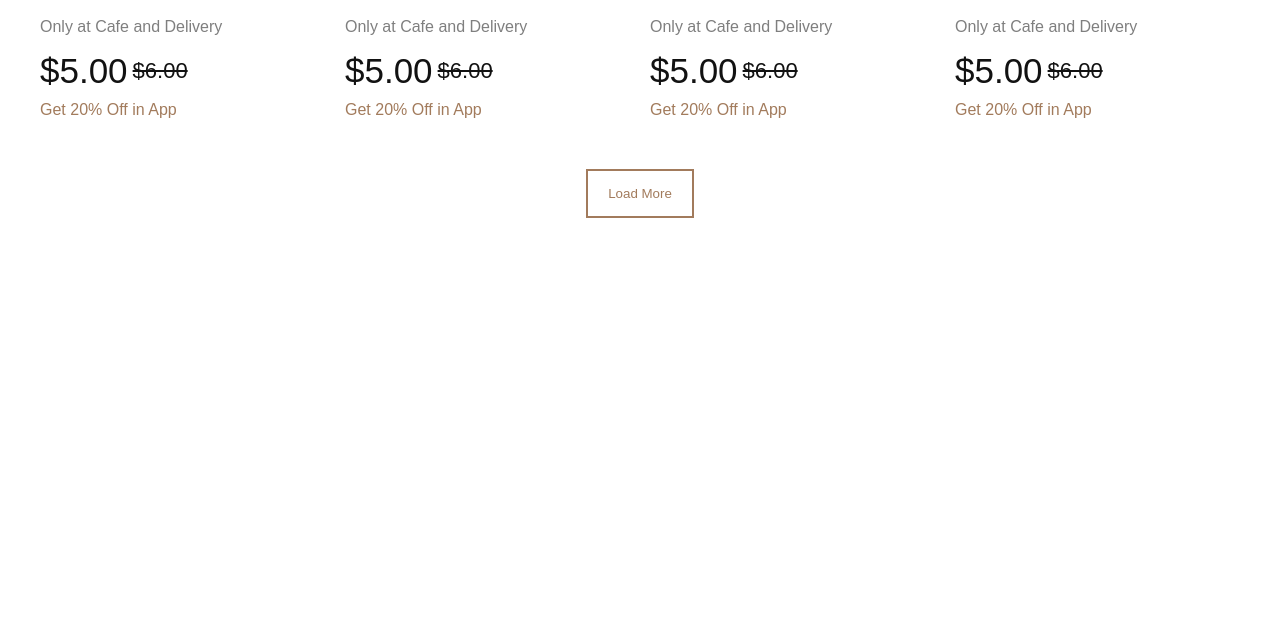
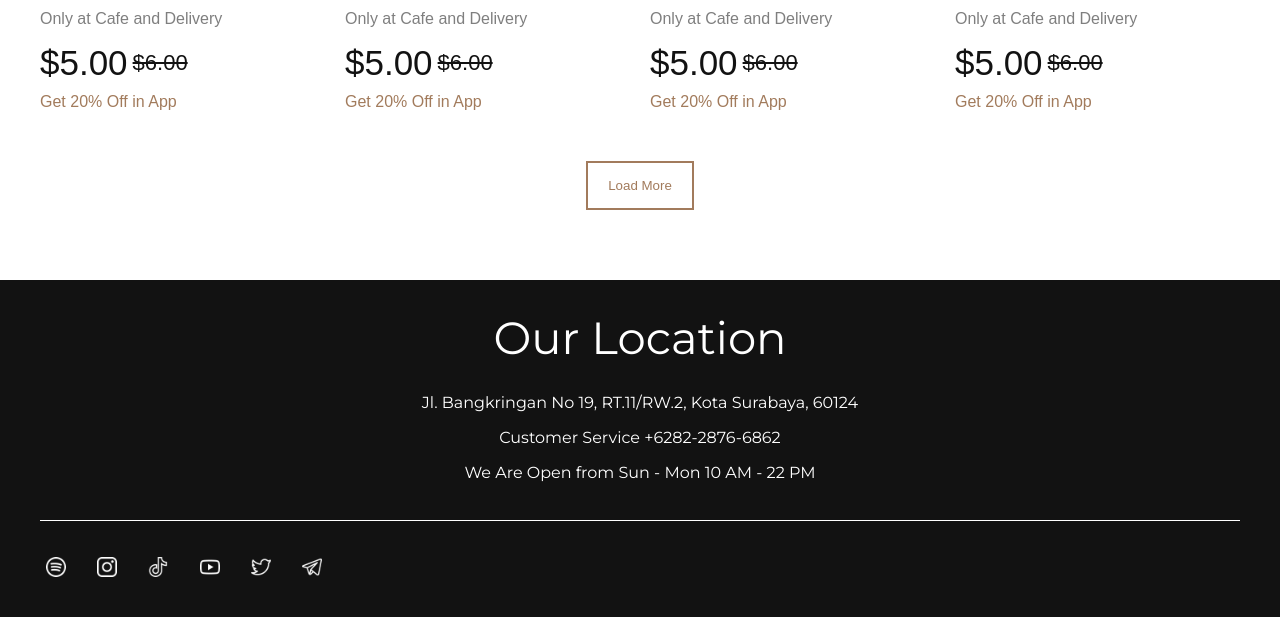
Before and after one commit to Andrusi4ka/Imaji-Cofee, a plain HTML site: page index.html in a window 1280 px wide. Shown: the part 1924-2541 px from the top of the page. Before the commit the page ends 2220 px from the top, so only its background shows below. Drawn offline with Linux system fonts and the light colour scheme.

Commit message:
Початок верстки футера

```diff
--- a/index.html
+++ b/index.html
@@ -254,6 +254,29 @@
             </div>
         </div>
     </div>
+    <footer>
+        <div class="container">
+            <div class="footer-content">
+                <p class="footer-title">Our Location</p>
+                <div class="footer-frame">
+                    <p>Jl. Bangkringan No 19, RT.11/RW.2, Kota Surabaya, 60124</p>
+                    <p>Customer Service +6282-2876-6862</p>
+                    <p>We Are Open from Sun - Mon 10 AM - 22 PM</p>
+                </div>
+                <div class="bl-media">
+                    <div class="social-media">
+                        <a href="#"><img src="images/social-media/spotify.png" alt="spotify"></a>
+                        <a href="#"><img src="images/social-media/instagram.png" alt="instagram"></a>
+                        <a href="#"><img src="images/social-media/tik-tok.png" alt="tiktok"></a>
+                        <a href="#"><img src="images/social-media/youtube.png" alt="youtube"></a>
+                        <a href="#"><img src="images/social-media/twitter.png" alt="twitter"></a>
+                        <a href="#"><img src="images/social-media/telegram.png" alt="telegram"></a>
+                    </div>
+                    <div class="bl-delivery"></div>
+                </div>
+            </div>
+        </div>
+    </footer>
 </body>
 
 </html>
--- a/style/style.css
+++ b/style/style.css
@@ -18,6 +18,7 @@ h6 {
 
 body {
     font-family: sans-serif;
+    margin: 0;
 }
 
 .container {
@@ -286,3 +287,44 @@ body {
     cursor: pointer;
     background-color: #a27b5c3d;
 }
+
+/*********** FOOTER *************/
+footer {
+    background-color: #121212;
+    color: #ffffff;
+    text-align: center;
+    padding-top: 30px;
+    padding-bottom: 30px;
+    font-family: "Montserrat";
+}
+
+footer .footer-title {
+    font-size: 45px;
+    padding-bottom: 20px;
+}
+
+footer .footer-frame {
+    padding-bottom: 30px;
+    border-bottom: 1px solid #ffffff;
+}
+
+footer .footer-frame p {
+    padding: 8px 0;
+}
+
+footer .bl-media {
+    padding-top: 30px;
+    display: flex;
+}
+
+footer .bl-media .social-media a img {
+    width: 20px;
+    padding: 5px;
+    margin-right: 15px;
+    border: 1px solid transparent;
+    border-radius: 3px;
+}
+
+footer .bl-media .social-media a img:hover {
+    border: 1px solid #ffffff;
+}
```
Also changed, not shown: images/social-media/instagram.png (added), images/social-media/spotify.png (added), images/social-media/telegram.png (added), images/social-media/tik-tok.png (added), images/social-media/twitter.png (added), images/social-media/youtube.png (added).
